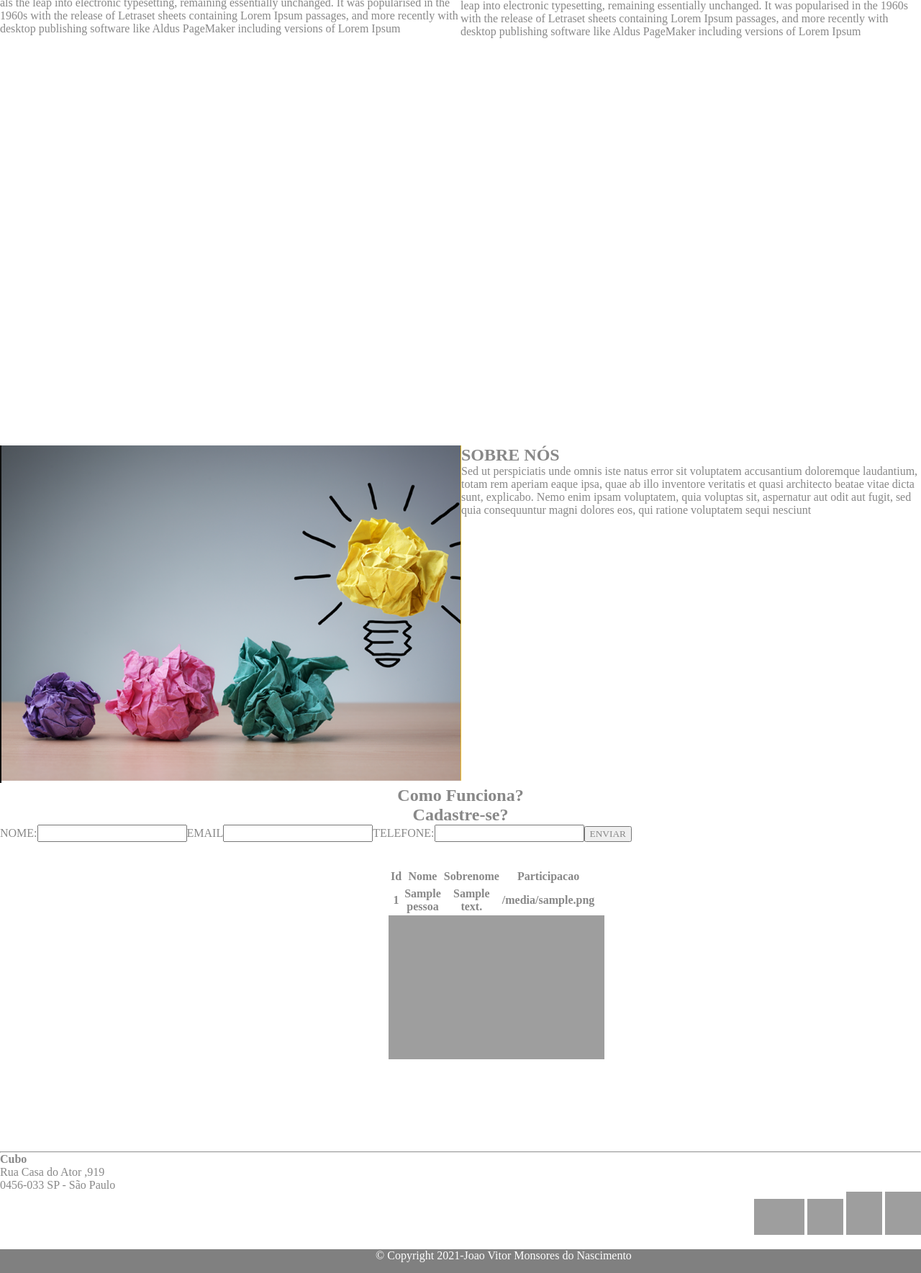
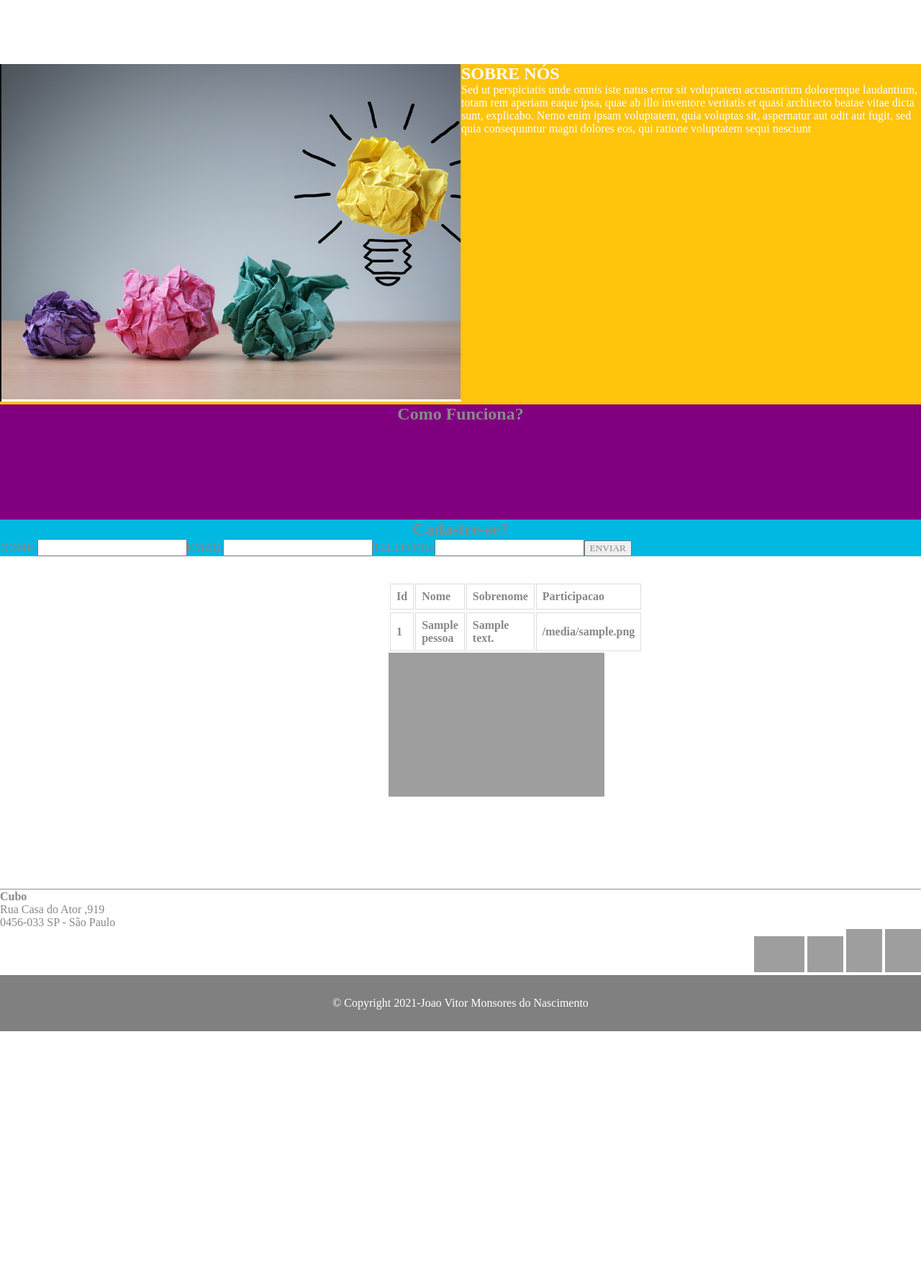
Before and after one commit to joaovitormp1998/Desafio-Final, a Flask app: template Final/Final/application/view/template/index.html in a window 1280 px wide; the page is wider, and only the part inside the window is pictured. Shown: the part 1206-2975 px from the top of that part at 72% size. After the commit the page ends 2639 px from the top of that part, so only its background shows below. Run offline with Flask 2, Linux system fonts and the light colour scheme; the template is opened without the code that fills it: most values are stand-ins (such as "Sample title", 1, 10 or a date in 2020); lists and menus that the app fills with data are empty; a map, chart or similar area stays blank; some libraries are stand-ins or nearby versions; grey boxes are pictures that could not be loaded.

Commit message:
Alguns ajustes na responsividade

```diff
--- a/Final/Final/application/view/static/css/style.css
+++ b/Final/Final/application/view/static/css/style.css
@@ -1,4 +1,3 @@
-@import url('https://fonts.googleapis.com/css?family=Roboto');
 * {
     font-family: Ubuntu;
     margin: 0px;
@@ -6,29 +5,67 @@
 }
 
 :root {
+    --containerSize:auto;
     --titulos-header: white;
 }
 .wrapper {
   display: grid;
   border-radius: 5px;
 }
+@media (max-width: 1200px) {
+    .estrutura {
+      grid-template-areas:
+        "header header header"
+        "sidenav content content"
+        "sidenav anuncios anuncios"
+        "footer footer footer"
+      ;
+    }
+  }
+
+  @media (max-width: 760px) {
+    .estrutura {
+      grid-template-columns: 100%;
+      grid-template-areas:
+        "header"
+        "sidenav"
+        "content"
+        "anuncios"
+        "footer"
+      ;
+    }
+  }
+
+td, th {
+border: 1px solid #dddddd;
+text-align: left;
+padding: 8px;
 }
 
-.sobre-section{
-    color: red;
-    display:grid;
-    grid-template-columns: 60vw 40vw;
-    grid-template-rows: 20vh;
-    grid-template-areas: "imagem texto";
+tr:nth-child(even) {
+background-color: #dddddd;
 }
-.imagem{
-    grid-area:imagem;
-    background-color: #000000;
+.grid {
+	display: grid;
 }
-.sobre-texto{
-    grid-area: texto;
+
+.grid-template-columns {
+	grid-template-columns: 1fr 1fr;
+}
+.sobre{
     background-color:#ffc40c ;
 }
+.sobre h1{
+    color: #fff;
+}
+body > div {
+	padding: 40px 0;
+}
+
+.sobre p{
+    color: #fff;
+}
+
 .box{
     border: 1px  turquoise;
 }
@@ -105,7 +142,8 @@ main {
 	grid-template-columns: 1fr 1fr;
 }
 .grid-template-rows-1 {
-	grid-template-rows: 1fr 2fr 1fr 3fr;
+
+	grid-template-rows: 1fr 1fr;
 }
 
 .grid-template-rows-2 {
@@ -119,8 +157,14 @@ main {
 .grid-template-rows-4 {
 	grid-template-rows: 1fr 2fr 1fr 3fr;
 }
-
-
+.como-funciona{
+    background: purple;
+    height: 10em;
+}
+.cadastro{
+    grid-area: footer;
+    background: #00b8e2;
+}
 main form {
     display: flex;
     flex-direction: column;
@@ -254,38 +289,17 @@ display: flex;
 flex-wrap: wrap;
 margin-right: -15px;
 margin-left: -15px;
-}footer {
-    text-align:center;
-    font-size: 16px;
-    background-color: #808080;
-    position: absolute;
-    width: 1400px;
-    margin-bottom: 1em;
-    margin-top: 1em;
-    height:33px !important;
-    color: #fff;
 }
+.footer {
+    grid-area: footer;
+    background: #808080;
+  }
 
-footer bg {
-    height: 23px;
-    left: 0px;
-    bottom: 10px;
-    background: #fff;
-}
-
-footer h3 {
-    font-family: Ubuntu;
-    color: rgb(255, 255, 255);
-}
-
-footer h1 {
-    font-family: Ubuntu;
-    color: rgb(255, 255, 255);
-}
-
-footer p {
+.footer p {
     color: white;
-}
+    text-align: center;
+    padding: 30px;
+  }
 
 /* RESPONSIVIDADE */
 
```
Also changed, not shown: other parts of Final/Final/application/view/static/css/style.css (+24 -10 lines), Final/Final/application/products.json (+9 -9 lines).
